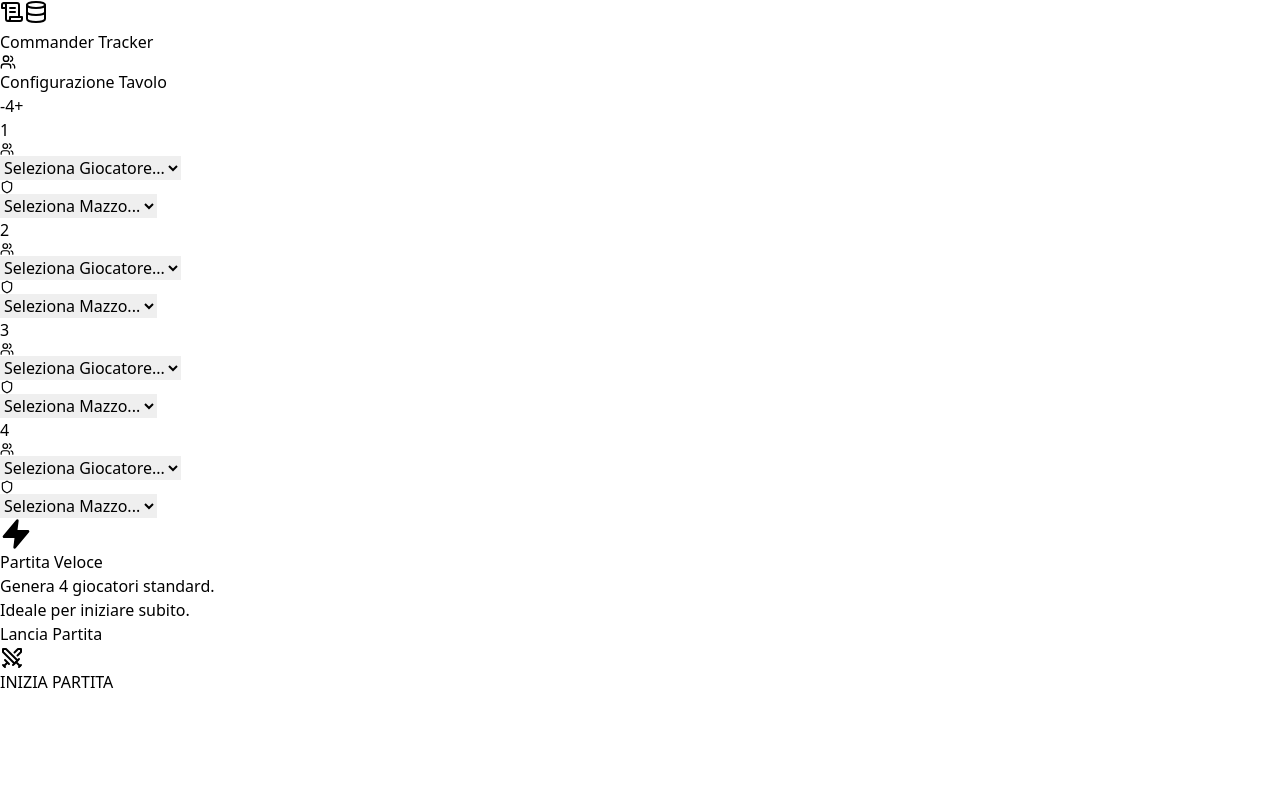
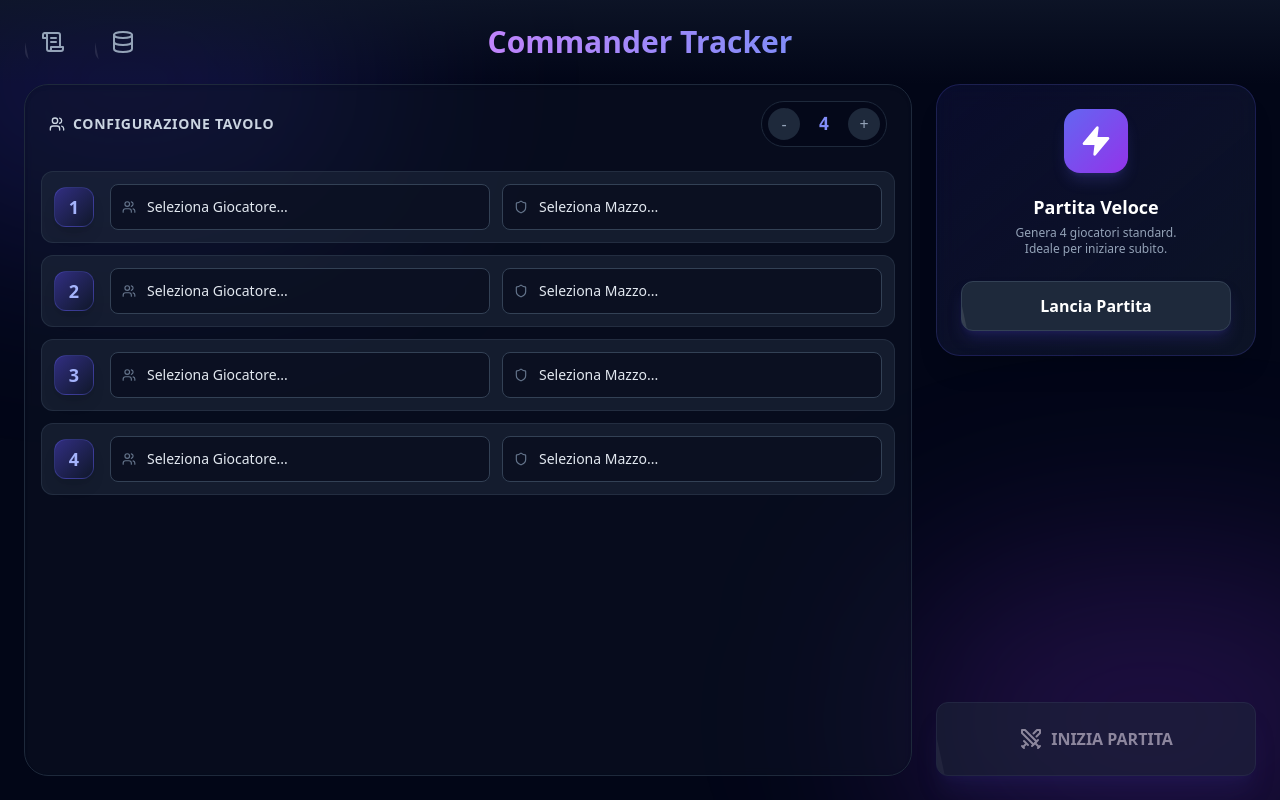
Before and after one commit to neecch/mtg-commander-tracker, a React (Vite) app: page / in a window 1280 px wide. Built offline with nearby package versions, Linux system fonts and the light colour scheme.

Commit message:
Final fix: Added missing PostCSS and Tailwind config files

```diff
--- /dev/null
+++ b/postcss.config.js
@@ -0,0 +1,7 @@
+// postcss.config.js
+export default {
+  plugins: {
+    tailwindcss: {},
+    autoprefixer: {},
+  },
+}
--- a/src/main.jsx
+++ b/src/main.jsx
@@ -1,7 +1,8 @@
 import React from 'react';
 import ReactDOM from 'react-dom/client';
 import CommanderApp from './App.jsx';
-import './index.css'; // Supponendo che tu abbia un file CSS per Tailwind
+// ASSICURATI che questa riga sia presente e corretta
+import './index.css';
 
 ReactDOM.createRoot(document.getElementById('root')).render(
   <React.StrictMode>
--- /dev/null
+++ b/tailwind.config.js
@@ -0,0 +1,13 @@
+// tailwind.config.js
+/** @type {import('tailwindcss').Config} */
+export default {
+  content: [
+    // Indica a Tailwind dove trovare le classi che usi (tutti i file in src/)
+    "./index.html",
+    "./src/**/*.{js,ts,jsx,tsx}",
+  ],
+  theme: {
+    extend: {},
+  },
+  plugins: [],
+}
```
